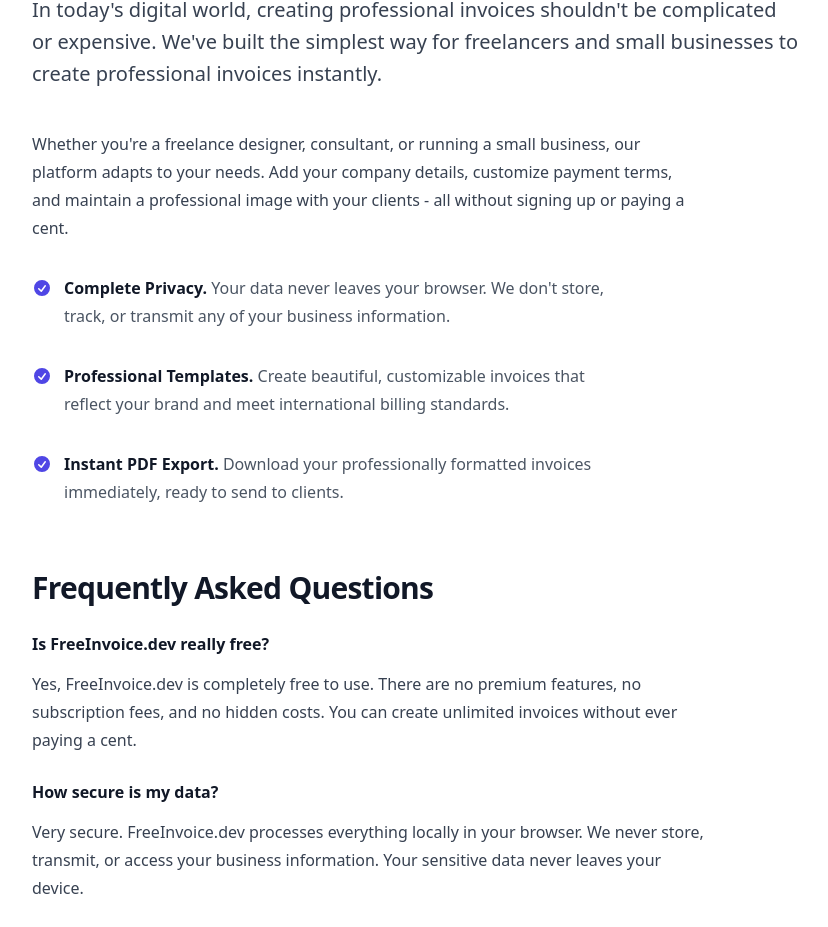
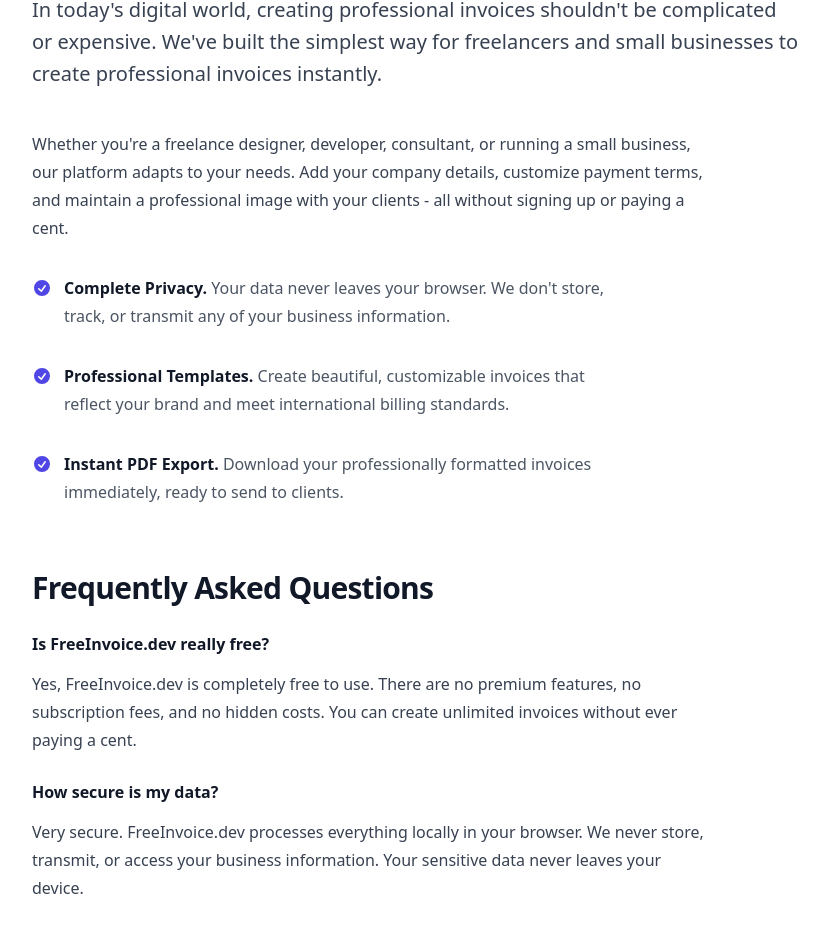
Before and after one commit to jpedroschmitz/FreeInvoice.dev, a Next.js app: page / in a window 1280 px wide. Shown: the part 1274-2201 px from the top of the page, without its empty margins (224-1052 px from the left). Built offline with nearby package versions, Linux system fonts and the light colour scheme.

Commit message:
Update copy

```diff
--- a/src/app/page.tsx
+++ b/src/app/page.tsx
@@ -135,9 +135,9 @@
           </h3>
           <div className="mt-10 max-w-2xl">
             <p>
-              Whether you&#39;re a freelance designer, consultant, or running a small business, our platform adapts to
-              your needs. Add your company details, customize payment terms, and maintain a professional image with your
-              clients - all without signing up or paying a cent.
+              Whether you&#39;re a freelance designer, developer, consultant, or running a small business, our platform
+              adapts to your needs. Add your company details, customize payment terms, and maintain a professional image
+              with your clients - all without signing up or paying a cent.
             </p>
             <ul role="list" className="mt-8 max-w-xl space-y-8 text-gray-600">
               <li className="flex gap-x-3">
```
